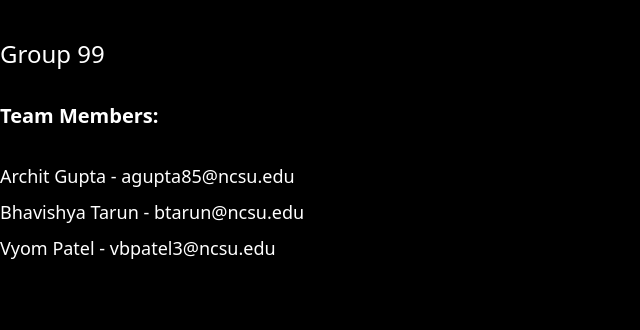
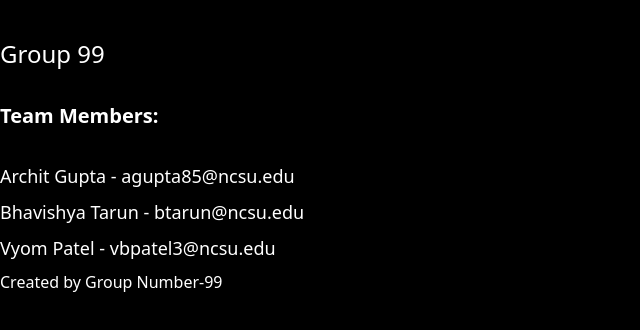
Before and after one commit to CSC510SEFall24/git-homework, a plain HTML site: page index.html in a window 1280 px wide. Shown: the part 98-428 px from the top of the page, without its empty margins (0-640 px from the left). Drawn offline with nearby package versions, Linux system fonts and the light colour scheme.

Commit message:
inserted footer in the web page

```diff
--- a/index.html
+++ b/index.html
@@ -24,6 +24,9 @@
                     <p>Vyom Patel - <a href="mailto: vbpatel3@ncsu.edu">vbpatel3@ncsu.edu</a></p>
                 </li>
             </ul>
+            <footer>
+                <p>Created by Group Number-99</p>
+            </footer>
         </div>
     </div>
 </body>
```
